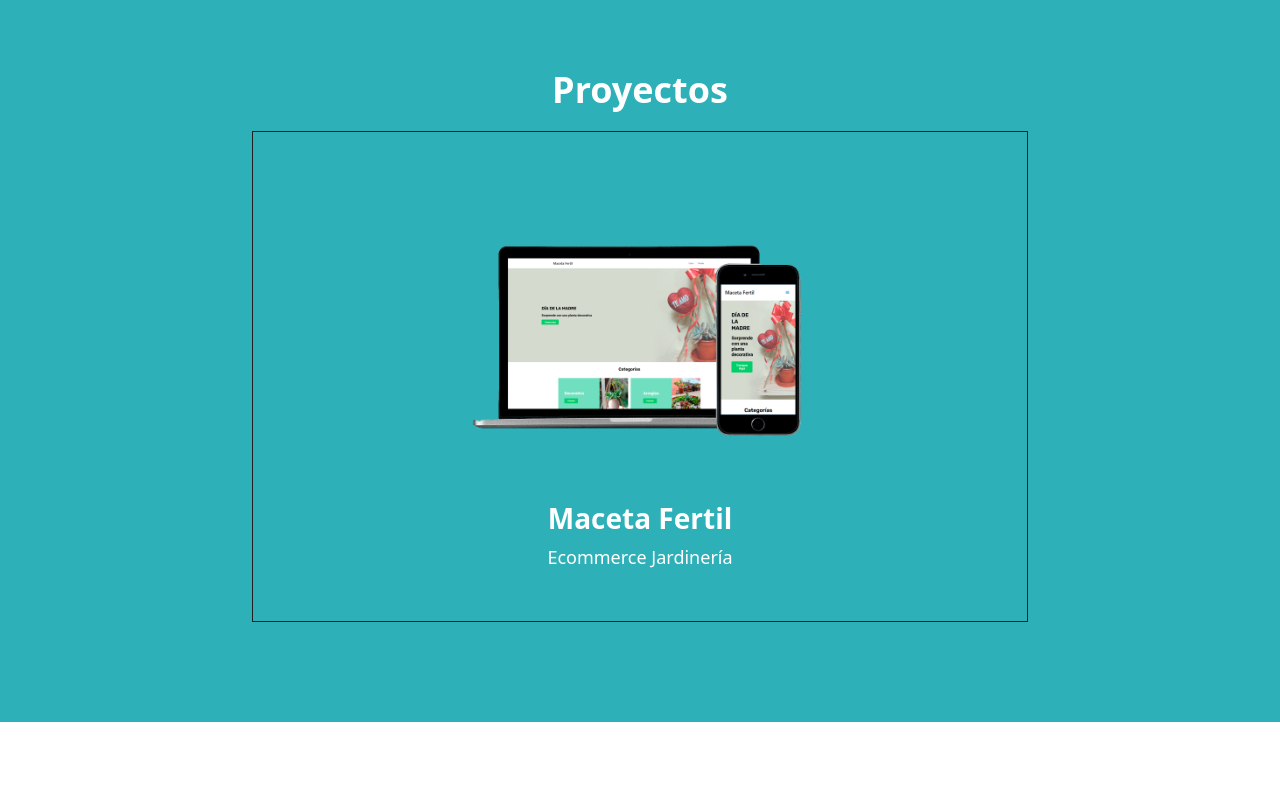
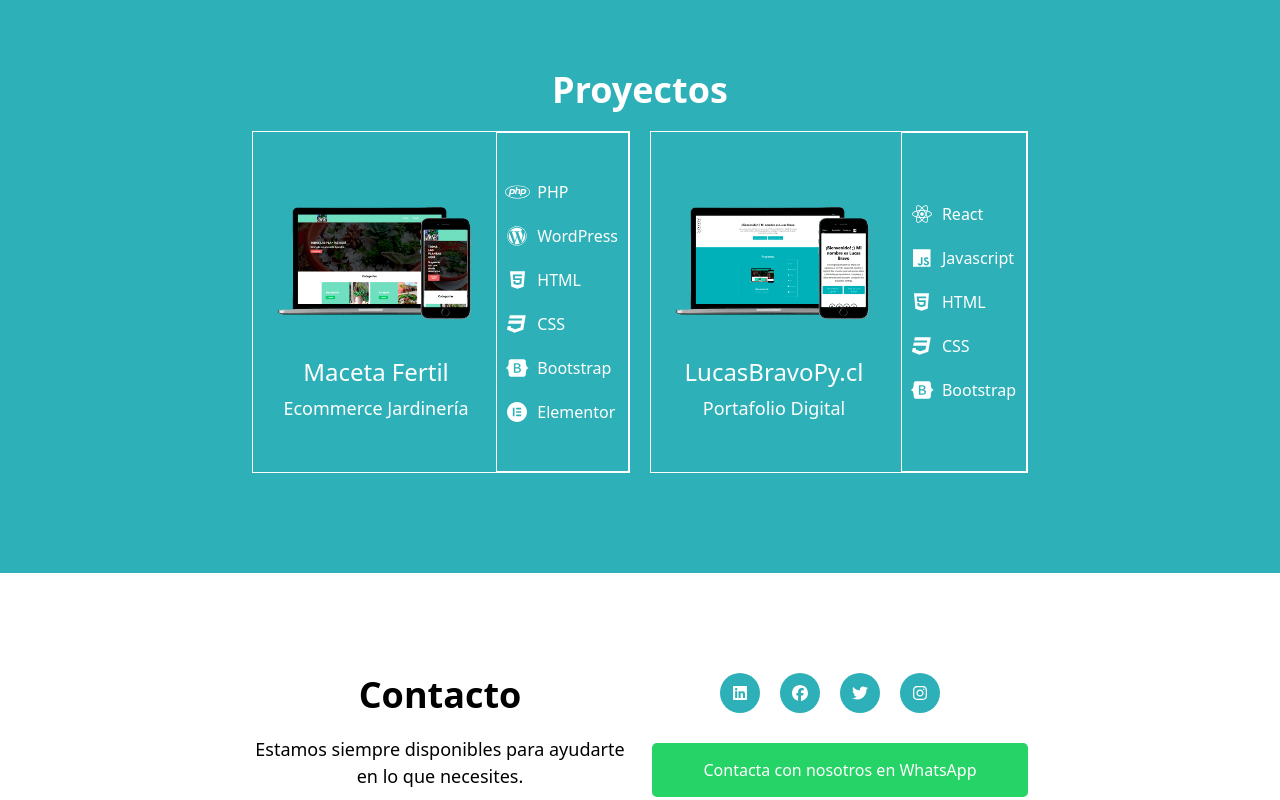
Before and after one commit to KraysOk/lucasbravopycl, a React (Create React App) app: page / in a window 1280 px wide. Shown: the part 500-1300 px from the top of the page. Built offline with nearby package versions, Linux system fonts and the light colour scheme.

Commit message:
Cambio en proyectos

```diff
--- a/src/App.js
+++ b/src/App.js
@@ -1,6 +1,10 @@
+import React from 'react';
 import logo from './logo.svg';
 import 'bootstrap/dist/css/bootstrap.min.css';
 import './App.css';
+
+import macetafertilImage from './macetafertil.png';
+import lucasbravopyImage from './lucasbravopy.png';
 
 import Navbar from './Navbar';
 import SectionOne from './SectionOne';
@@ -12,13 +16,37 @@
   const projects = [
     {
       id: 1,
-      image: 'macetafertil1.png',
+      image: macetafertilImage,
       title: 'Maceta Fertil',
       description: 'Ecommerce Jardinería',
-      link: 'http://macetafertil.lucasbravopy.cl'
+      link: 'http://macetafertil.lucasbravopy.cl',
+      technologies: [
+        { name: 'PHP', icon: 'PHP' },
+        { name: 'WordPress', icon: 'WP' },
+        { name: 'HTML', icon: 'HTML' },
+        { name: 'CSS', icon: 'CSS' },
+        { name: 'Bootstrap', icon: 'Bootstrap' },
+        //{ name: 'WooCommerce', icon: 'WC' },
+        { name: 'Elementor', icon: 'Elementor' },
+      ]
+    },
+    {
+      id: 2,
+      image: lucasbravopyImage,
+      title: 'LucasBravoPy.cl',
+      description: 'Portafolio Digital',
+      link: 'http://lucasbravopy.cl',
+      technologies: [
+        { name: 'React', icon: 'React' },
+        { name: 'Javascript', icon: 'Javascript' },
+        { name: 'HTML', icon: 'HTML' },
+        { name: 'CSS', icon: 'CSS' },
+        { name: 'Bootstrap', icon: 'Bootstrap' },
+      ]
     },
     // Agrega más proyectos aquí...
   ];
+
   return (
     <div>
       <Navbar />
--- a/src/Navbar.css
+++ b/src/Navbar.css
@@ -7,6 +7,7 @@
     width: 100%;
     height: 50px;
     padding: 10px;
+    z-index: 100;
   }
 
   .navbarIcon > img{
--- a/src/Projects.css
+++ b/src/Projects.css
@@ -43,15 +43,17 @@
 }
 
 .project {
-  border: 1px solid rgb(32, 32, 32);
+  border: 1px solid rgb(255, 255, 255);
   padding: 0px;
   text-align: center;
   cursor: pointer;
   transition: background-color 0.3s ease;
+  position: relative;
 }
 
 .project:hover {
   background-color: #2c9398;
+  z-index: 75;
 }
 
 .project-content {
@@ -59,7 +61,7 @@
   flex-direction: column;
   align-items: center;
   justify-content: center;
-  padding: 20px;
+  padding: 20px 150px 20px 20px;
 }
 
 .project img {
@@ -72,3 +74,53 @@
 .project:hover img {
   transform: scale(1.1);
 }
+
+.technologies {
+  position: absolute;
+  top: 0;
+  right: 0; /* Ajusta la distancia del borde lateral */
+  background-color: #2db0b7;
+  display: flex;
+  flex-direction: column;
+  align-items: center;
+  justify-content: center;
+  height: 100%;
+  padding: 0px;
+  transition: right 0.3s ease; /* Agrega una transición para suavizar el movimiento */
+  border: 1px solid rgb(255, 255, 255);
+}
+
+.project:hover .technologies {
+  right: -30px; /* Mueve las tecnologías hacia adentro al hacer hover */
+}
+
+.technology {
+  display: flex;
+  align-items: center;
+  margin-bottom: 0px; /* Ajusta el espacio entre las tecnologías */
+  transition: background-color 0.3s ease; /* Agrega una transición para el efecto hover */
+  width: 100%;
+  padding: 10px;
+}
+
+.technology:hover {
+  background-color: #005c61; /* Cambia el color de fondo al hacer hover */
+}
+
+.technology-icon {
+  display: flex;
+  align-items: center;
+  justify-content: center;
+  width: 20px;
+  height: 20px;
+  border-radius: 50%;
+  color: #ffffff;
+  font-size: 20px;
+  margin-right: 10px;
+  transition: background-color 0.3s ease; /* Agrega una transición para el efecto hover */
+}
+
+.technology:hover .technology-icon {
+  background-color: #2db0b7; /* Cambia el color de fondo del ícono al hacer hover */
+  color: #fff; /* Cambia el color del ícono al hacer hover */
+}
--- a/src/Projects.js
+++ b/src/Projects.js
@@ -1,6 +1,18 @@
 import React from 'react';
 import './Projects.css';
-import macetafertil1 from './macetafertil.png';
+
+import { FontAwesomeIcon } from '@fortawesome/react-fontawesome';
+import {
+  faWordpress,
+  faHtml5,
+  faCss3,
+  faBootstrap,
+  faElementor,
+  faOpencart,
+  faPhp,
+  faReact,
+  faJs
+} from '@fortawesome/free-brands-svg-icons';
 
 const Projects = ({ projects }) => {
   const handleProjectClick = (link) => {
@@ -19,9 +31,19 @@
               onClick={() => handleProjectClick(project.link)}
             >
               <div className="project-content">
-                <img src={macetafertil1} alt={project.title} />
-                <h3>{project.title}</h3>
+                <img src={project.image} alt={project.title} />
+                <h4>{project.title}</h4>
                 <p>{project.description}</p>
+                <div className="technologies">
+                  {project.technologies.map((technology) => (
+                    <div className="technology" key={technology.name}>
+                      <div className="technology-icon">
+                        {getTechnologyIcon(technology.name)}
+                      </div>
+                      <span>{technology.name}</span>
+                    </div>
+                  ))}
+                </div>
               </div>
             </div>
           ))}
@@ -31,4 +53,29 @@
   );
 };
 
+const getTechnologyIcon = (technologyName) => {
+  switch (technologyName) {
+    case 'WordPress':
+      return <FontAwesomeIcon icon={faWordpress} />;
+    case 'HTML':
+      return <FontAwesomeIcon icon={faHtml5} />;
+    case 'CSS':
+      return <FontAwesomeIcon icon={faCss3} />;
+    case 'Bootstrap':
+      return <FontAwesomeIcon icon={faBootstrap} />;
+    case 'Elementor':
+      return <FontAwesomeIcon icon={faElementor} />;
+    case 'WooCommerce':
+      return <FontAwesomeIcon icon={faOpencart} />;
+    case 'PHP':
+      return <FontAwesomeIcon icon={faPhp} />;
+    case 'React':
+      return <FontAwesomeIcon icon={faReact} />;
+    case 'Javascript':
+      return <FontAwesomeIcon icon={faJs} />;
+    default:
+      return null;
+  }
+};
+
 export default Projects;
```
Also changed, not shown: src/lucasbravopy.png (added), src/macetafertil.png.
